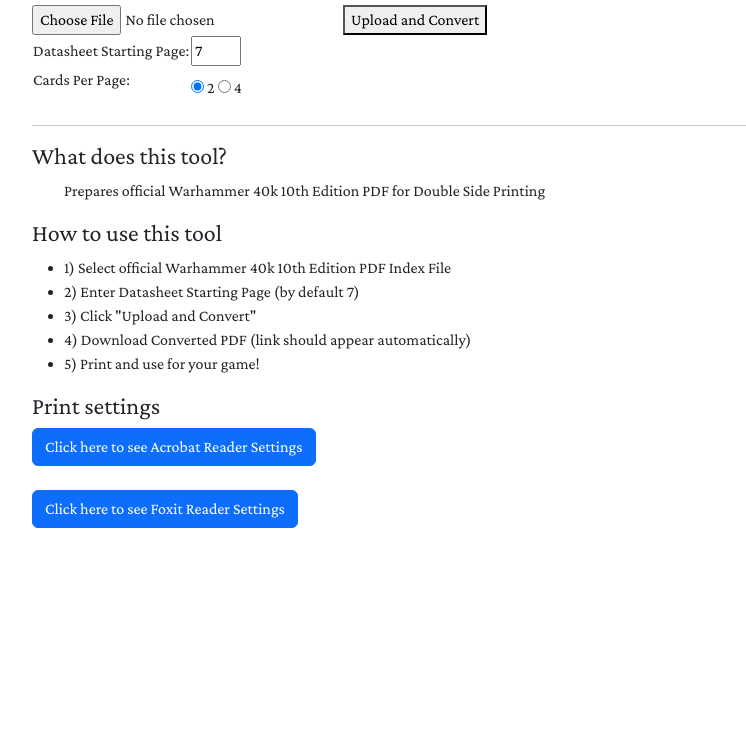
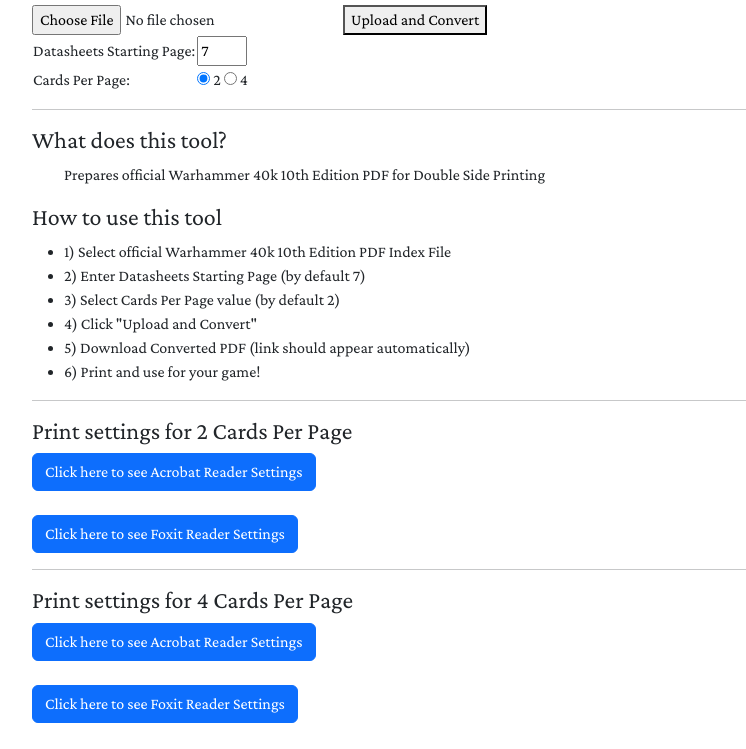
Before and after one commit to ScooloV/warhammer_datasheets, a plain HTML site: page index.html in a window 1280 px wide. Shown: the part 51-800 px from the top of the page, without its empty margins (50-796 px from the left). Drawn offline with nearby package versions, Linux system fonts and the light colour scheme.

Commit message:
Update index.html

```diff
--- a/index.html
+++ b/index.html
@@ -27,7 +27,7 @@
     <table>
         <tr>
             <td>
-                <label for="startPageInput">Datasheet Starting Page:</label>
+                <label for="startPageInput">Datasheets Starting Page:</label>
             </td>
             <td>
                 <input type="number" id="startPageInput" class="small-input" min="1" required value="7">
@@ -35,7 +35,7 @@
         </tr>
         <tr>
             <td>
-                <p>Cards Per Page:</p>
+                <label>Cards Per Page:</label>
             </td>
             <td>
                 <input type="radio" name="cardsPerPage" id="cardsPerPage2" value="2" checked="checked">
@@ -57,26 +57,45 @@
     <h4>How to use this tool</h4>
     <ul>
         <li>1) Select official Warhammer 40k 10th Edition PDF Index File</li>
-        <li>2) Enter Datasheet Starting Page (by default 7)</li>
-        <li>3) Click "Upload and Convert"</li>
-        <li>4) Download Converted PDF (link should appear automatically)</li>
-        <li>5) Print and use for your game!</li>
+        <li>2) Enter Datasheets Starting Page (by default 7)</li>
+        <li>3) Select Cards Per Page value (by default 2)</li>
+        <li>4) Click "Upload and Convert"</li>
+        <li>5) Download Converted PDF (link should appear automatically)</li>
+        <li>6) Print and use for your game!</li>
     </ul>
-    <h4>Print settings</h4>
-    <button class="btn btn-primary" type="button" data-bs-toggle="collapse" data-bs-target="#collapseAcrobat" aria-expanded="false" aria-controls="collapseExample">
+    <hr/>
+    <h4>Print settings for 2 Cards Per Page</h4>
+    <button class="btn btn-primary" type="button" data-bs-toggle="collapse" data-bs-target="#collapseAcrobat_2" aria-expanded="false" aria-controls="collapseExample">
         Click here to see Acrobat Reader Settings
     </button>
 
-    <div class="collapse" id="collapseAcrobat">
-        <img src="./static/AcrobatReader.png" alt="Description">
+    <div class="collapse" id="collapseAcrobat_2">
+        <img src="./static/AcrobatReader_2.png" alt="Settings for Acrobat Reader">
     </div>
     <br><br>
-    <button class="btn btn-primary" type="button" data-bs-toggle="collapse" data-bs-target="#collapseFoxit" aria-expanded="false" aria-controls="collapseExample">
+    <button class="btn btn-primary" type="button" data-bs-toggle="collapse" data-bs-target="#collapseFoxit_2" aria-expanded="false" aria-controls="collapseExample">
         Click here to see Foxit Reader Settings
     </button>
 
-    <div class="collapse" id="collapseFoxit">
-        <img src="./static/FoxitReader.png" alt="Description">
+    <div class="collapse" id="collapseFoxit_2">
+        <img src="./static/FoxitReader_2.png" alt="Settings for Foxit Reader">
+    </div>
+<hr/>
+     <h4>Print settings for 4 Cards Per Page</h4>
+    <button class="btn btn-primary" type="button" data-bs-toggle="collapse" data-bs-target="#collapseAcrobat_4" aria-expanded="false" aria-controls="collapseExample">
+        Click here to see Acrobat Reader Settings
+    </button>
+
+    <div class="collapse" id="collapseAcrobat_4">
+        <img src="./static/AcrobatReader_4.png" alt="Settings for Acrobat Reader">
+    </div>
+    <br><br>
+    <button class="btn btn-primary" type="button" data-bs-toggle="collapse" data-bs-target="#collapseFoxit_4" aria-expanded="false" aria-controls="collapseExample">
+        Click here to see Foxit Reader Settings
+    </button>
+
+    <div class="collapse" id="collapseFoxit_4">
+        <img src="./static/FoxitReader_4.png" alt="Settings for Foxit Reader">
     </div>
 </div>
 </body>
```
